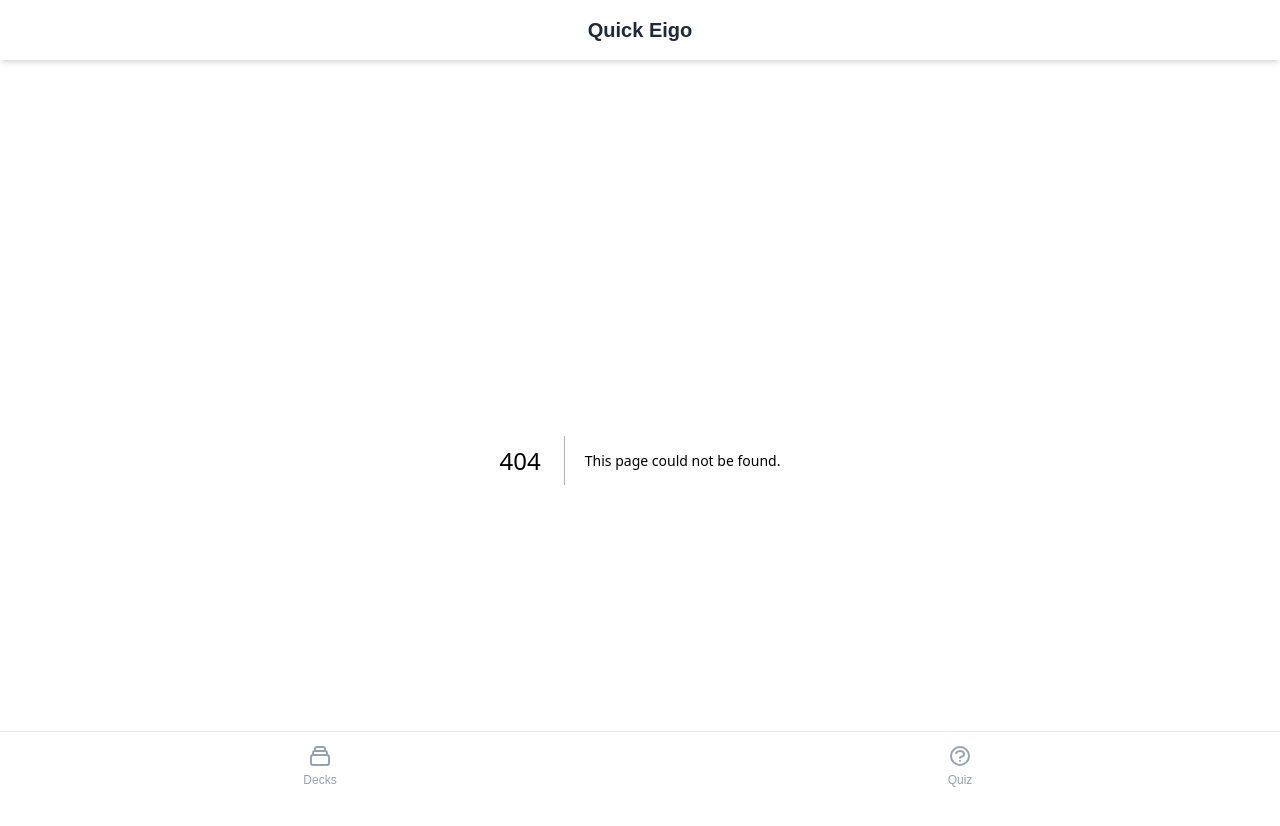
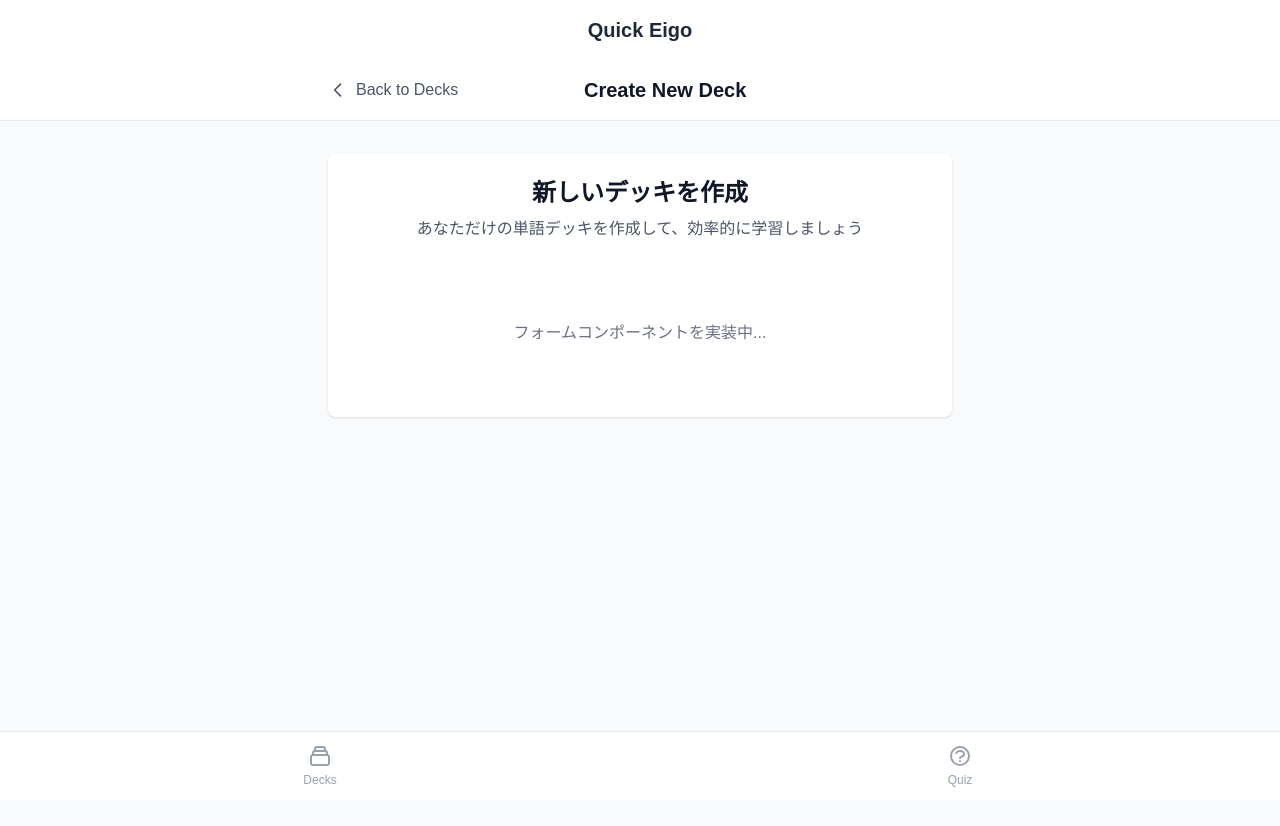
Before and after one commit to Yuji5117/quick-eigo, a Next.js app: page /decks/create in a window 1280 px wide. Before the commit this address had no page. Shown: the top 826 px of the page. Built offline with nearby package versions, Linux system fonts and the light colour scheme.

Commit message:
Add deck creation page structure

```diff
--- /dev/null
+++ b/src/app/decks/create/page.tsx
@@ -0,0 +1,49 @@
+'use client'
+
+import Link from 'next/link'
+
+export default function DeckCreatePage() {
+  return (
+    <div className="min-h-screen bg-gray-50">
+      {/* Header */}
+      <div className="border-b border-gray-200 bg-white">
+        <div className="mx-auto max-w-2xl px-6 py-4">
+          <div className="flex items-center justify-between">
+            <Link href="/decks" className="flex items-center text-gray-600 hover:text-gray-900">
+              <svg className="mr-2 h-5 w-5" fill="none" stroke="currentColor" viewBox="0 0 24 24">
+                <path
+                  strokeLinecap="round"
+                  strokeLinejoin="round"
+                  strokeWidth={2}
+                  d="M15 19l-7-7 7-7"
+                />
+              </svg>
+              Back to Decks
+            </Link>
+            <h1 className="text-xl font-semibold text-gray-900">Create New Deck</h1>
+            <div className="w-20"></div> {/* Spacer for center alignment */}
+          </div>
+        </div>
+      </div>
+
+      {/* Main Content */}
+      <main className="mx-auto max-w-2xl px-6 py-8">
+        <div className="rounded-lg bg-white p-6 shadow-sm">
+          <div className="mb-8 text-center">
+            <h2 className="mb-2 text-2xl font-bold text-gray-900">新しいデッキを作成</h2>
+            <p className="text-gray-600">
+              あなただけの単語デッキを作成して、効率的に学習しましょう
+            </p>
+          </div>
+
+          {/* TODO: DeckCreateForm コンポーネントをここに配置 */}
+          <div className="space-y-6">
+            <div className="py-12 text-center text-gray-500">
+              <p>フォームコンポーネントを実装中...</p>
+            </div>
+          </div>
+        </div>
+      </main>
+    </div>
+  )
+}
```
